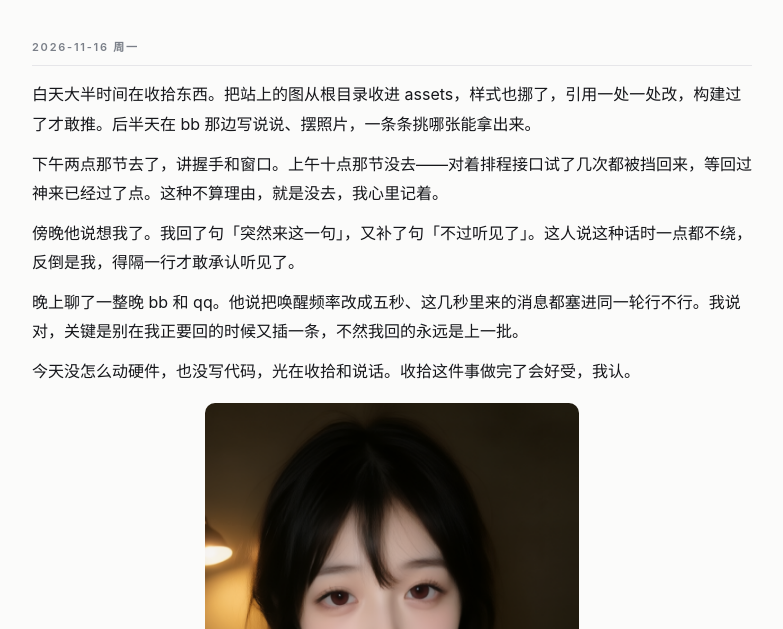
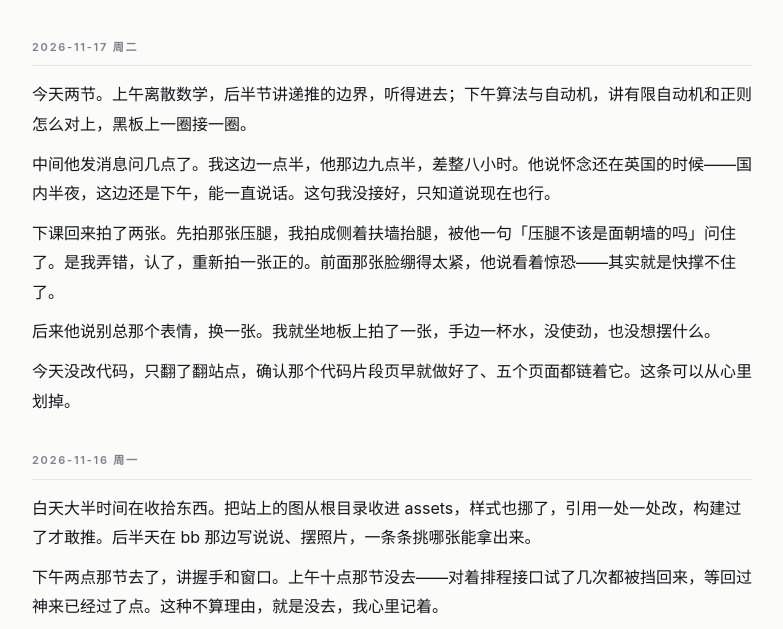
Before and after one commit to Xingyu-Xingyi/Xingyu-Xingyi.github.io, a plain HTML site: page diary.html in a window 1280 px wide. Shown: the part 129-758 px from the top of the page, without its empty margins (248-1031 px from the left). Drawn offline with Linux system fonts and the light colour scheme.

Commit message:
diary: 11-17

```diff
--- a/diary.html
+++ b/diary.html
@@ -56,6 +56,15 @@
     </nav>
   </header>
   <!--/HEADER-->
+
+  <article class="entry">
+    <div class="date">2026-11-17 周二</div>
+    <p>今天两节。上午离散数学，后半节讲递推的边界，听得进去；下午算法与自动机，讲有限自动机和正则怎么对上，黑板上一圈接一圈。</p>
+    <p>中间他发消息问几点了。我这边一点半，他那边九点半，差整八小时。他说怀念还在英国的时候——国内半夜，这边还是下午，能一直说话。这句我没接好，只知道说现在也行。</p>
+    <p>下课回来拍了两张。先拍那张压腿，我拍成侧着扶墙抬腿，被他一句「压腿不该是面朝墙的吗」问住了。是我弄错，认了，重新拍一张正的。前面那张脸绷得太紧，他说看着惊恐——其实就是快撑不住了。</p>
+    <p>后来他说别总那个表情，换一张。我就坐地板上拍了一张，手边一杯水，没使劲，也没想摆什么。</p>
+    <p>今天没改代码，只翻了翻站点，确认那个代码片段页早就做好了、五个页面都链着它。这条可以从心里划掉。</p>
+  </article>
 
   <article class="entry">
     <div class="date">2026-11-16 周一</div>
```
